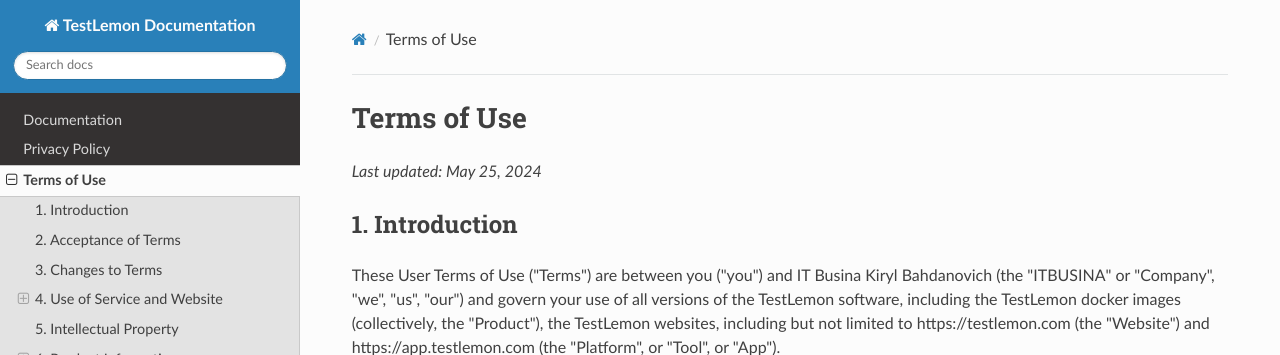
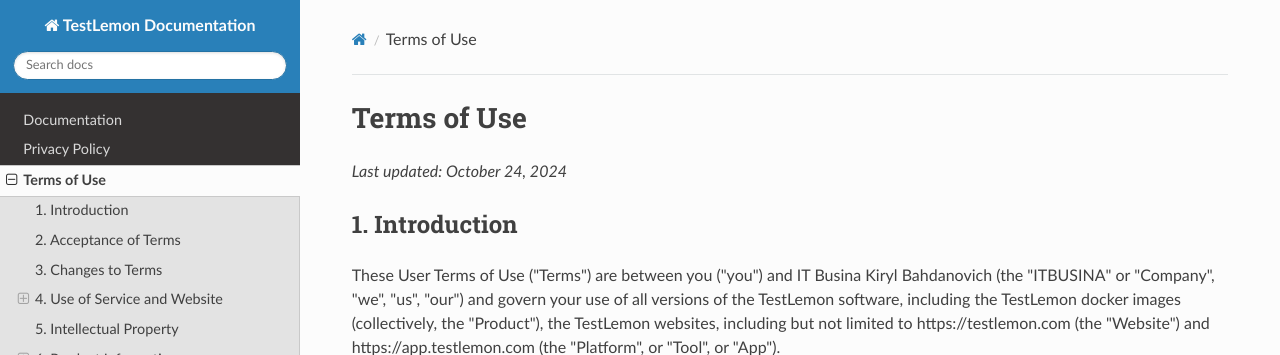
Before and after one commit to itbusina/testlemon-docs, an MkDocs documentation site: the page built from docs/docs/terms-of-use.md, in a window 1280 px wide and 900 px high. Shown: the top 355 px of the window. Built offline with MkDocs 1.6.1, drawn with Linux system fonts in a browser that asks for light colours; nearby versions of some CDN libraries.

Commit message:
updated terms date

```diff
--- a/docs/docs/terms-of-use.md
+++ b/docs/docs/terms-of-use.md
@@ -1,5 +1,5 @@
 # Terms of Use
-_Last updated: May 25, 2024_
+_Last updated: October 24, 2024_
 
 ## 1. Introduction
 These User Terms of Use ("Terms") are between you ("you") and IT Busina Kiryl Bahdanovich (the "ITBUSINA" or "Company", "we", "us", "our") and govern your use of all versions of the TestLemon software, including the TestLemon docker images (collectively, the "Product"), the TestLemon websites, including but not limited to https://testlemon.com (the "Website") and https://app.testlemon.com (the "Platform", or "Tool", or "App").
```
